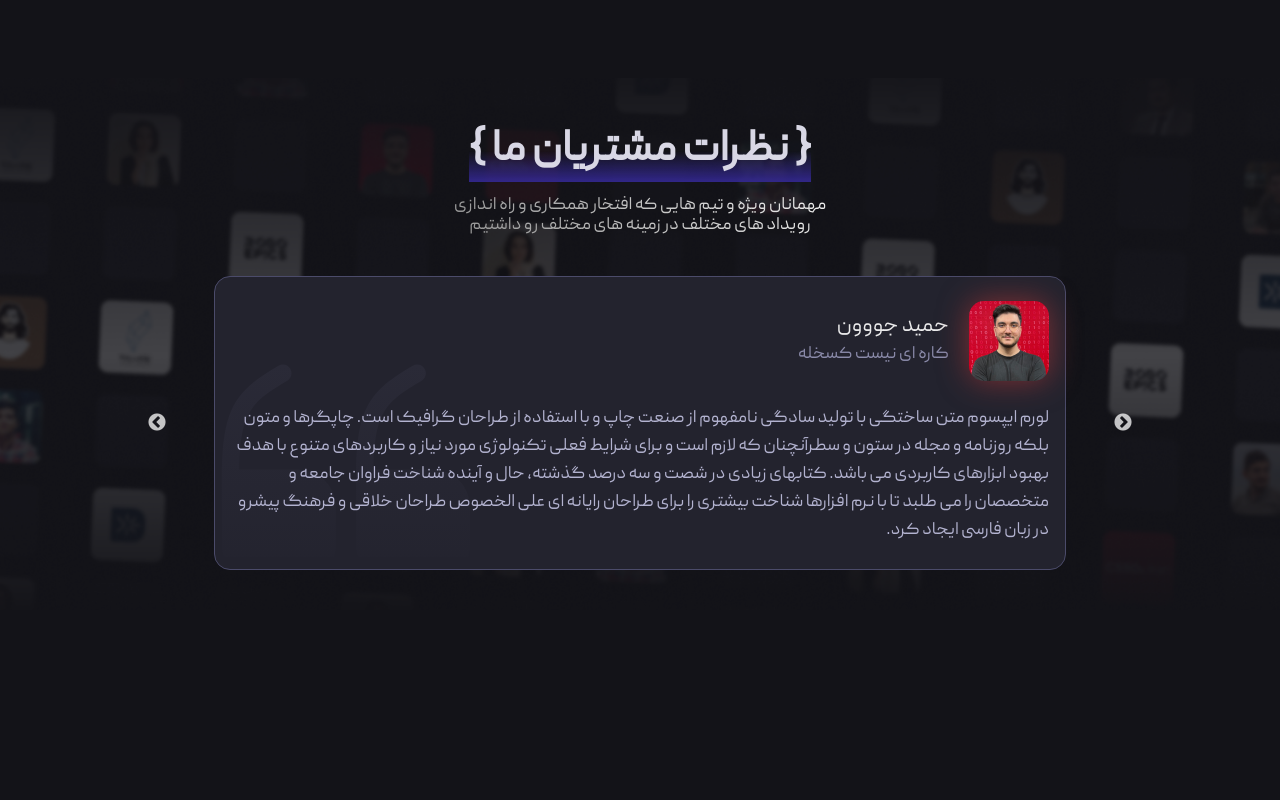
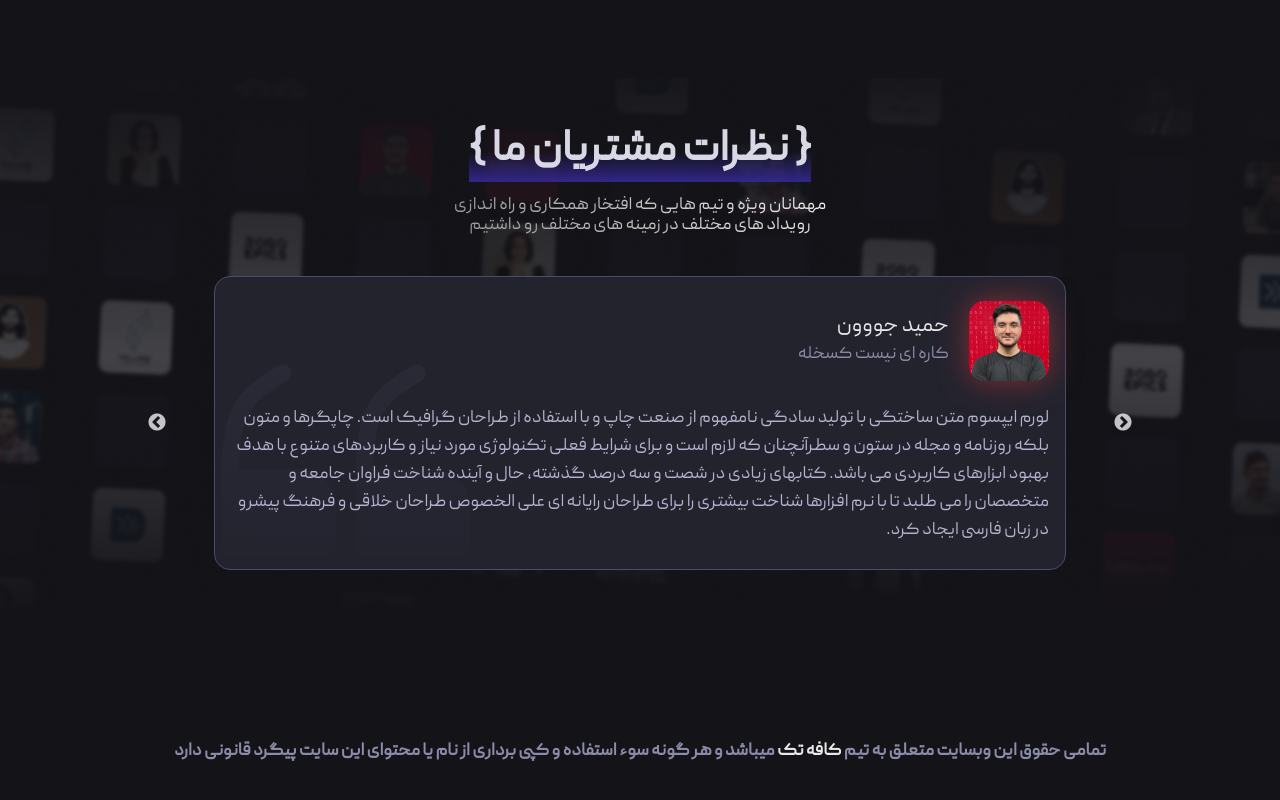
Before and after one commit to AmirhosseinDehghanazar/CafeTech-Frontend, a React (Vite) app in the folder CafeTech-Frontend/: page / in a window 1280 px wide. Shown: the part 2502-3302 px from the top of the page. Before the commit the page ends 3240 px from the top, so only its background shows below. Built offline with nearby package versions, Linux system fonts and the light colour scheme.

Commit message:
footer text added

```diff
--- a/CafeTech-Frontend/src/components/footer/Footer.jsx
+++ b/CafeTech-Frontend/src/components/footer/Footer.jsx
@@ -2,7 +2,16 @@ import { useInView } from "react-intersection-observer";
 import "./footer.css";
 
 const Footer = () => {
-  return <div></div>;
+  return (
+    <div className="mb-10">
+      <div></div>
+      <p className="text-secondary text-lg font-semibold text-center">
+        تمامی حقوق این وبسایت متعلق به تیم{" "}
+        <span className="text-white/90">کافه تک</span> میباشد و هر گونه سوء
+        استفاده و کپی برداری از نام یا محتوای این سایت پیگرد قانونی دارد
+      </p>
+    </div>
+  );
 };
 
 export default Footer;
```
